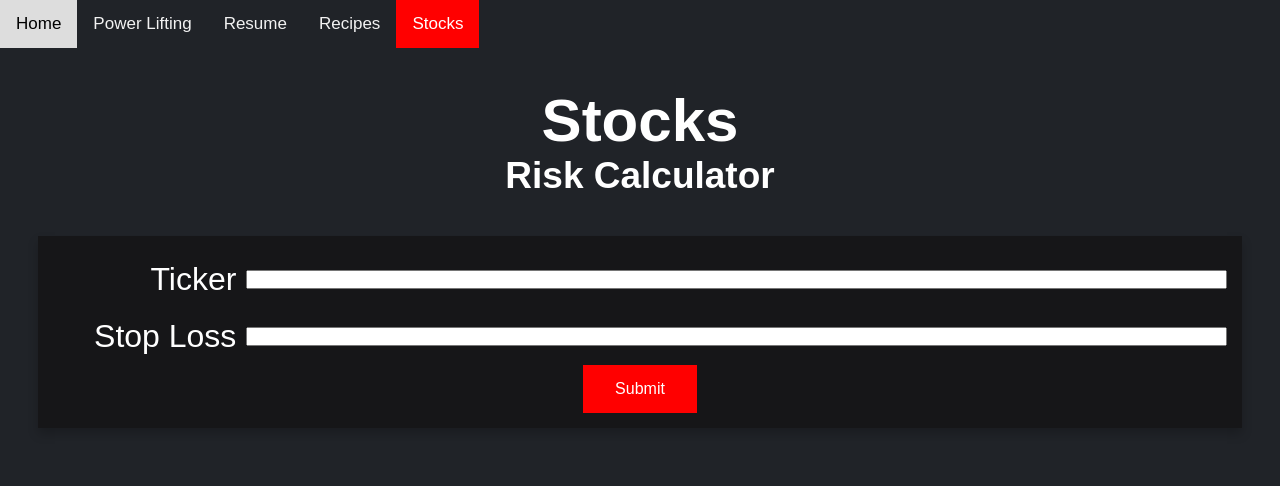
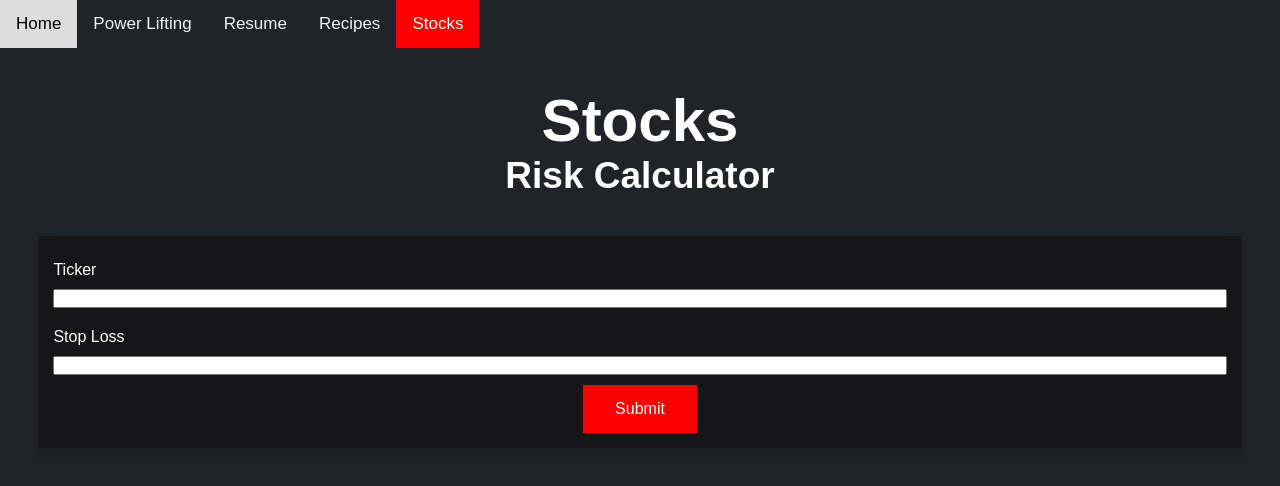
Before and after one commit to mooretrev/Personal-Website, a website with bundled scripts: page html/stocks.html in a window 1280 px wide. Built offline with nearby package versions, Linux system fonts and the light colour scheme.

Commit message:
changed the form on the front end

```diff
--- a/html/stocks.html
+++ b/html/stocks.html
@@ -28,11 +28,11 @@
         <div class="cards">
             <div class="card">
                 <div class="row">
-                    <p class="label">Ticker</p>
+                    <label class="label">Ticker</p>
                     <input id="ticker" class="input" type="text">
                 </div>
                 <div class="row">
-                    <p class="label" >Stop Loss</p>
+                    <label class="label" >Stop Loss</p>
                     <input id="stop_loss" class="input" type="text">
                 </div>
                 <div class="row">
--- a/public/css/stocks.css
+++ b/public/css/stocks.css
@@ -24,11 +24,17 @@ p{
 
 
 .input{
-    width: 85%;
+    display: flexbox;
+    flex-grow: 1;
+    width: 100%;
+    margin-bottom: 10px;
 }
 
 .label{
-    width: 15%;
+    margin-top: 10px;
+    display: flexbox;
+    color: white;
+    flex-grow: 1;
 }
 
 #shares{
```
